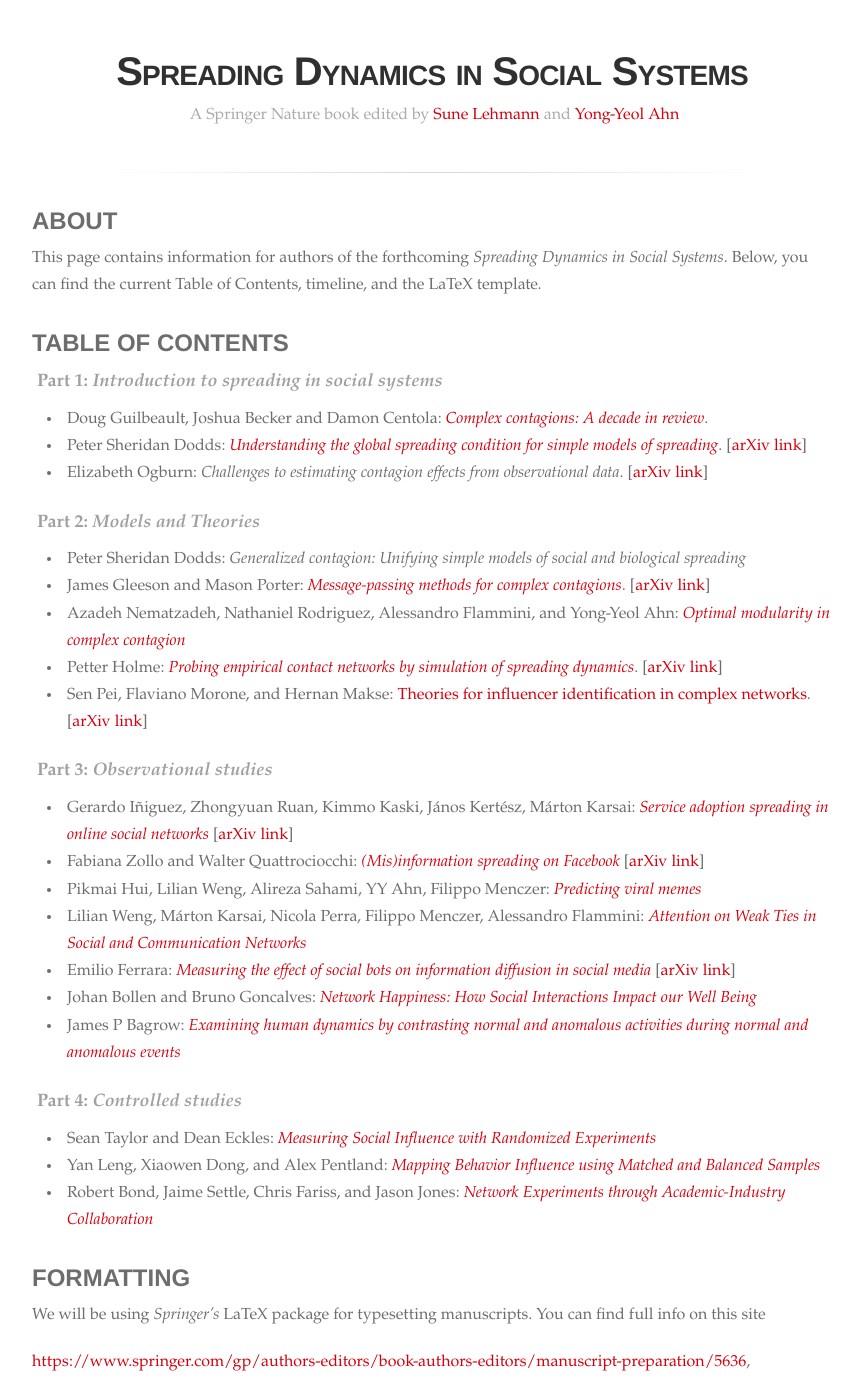
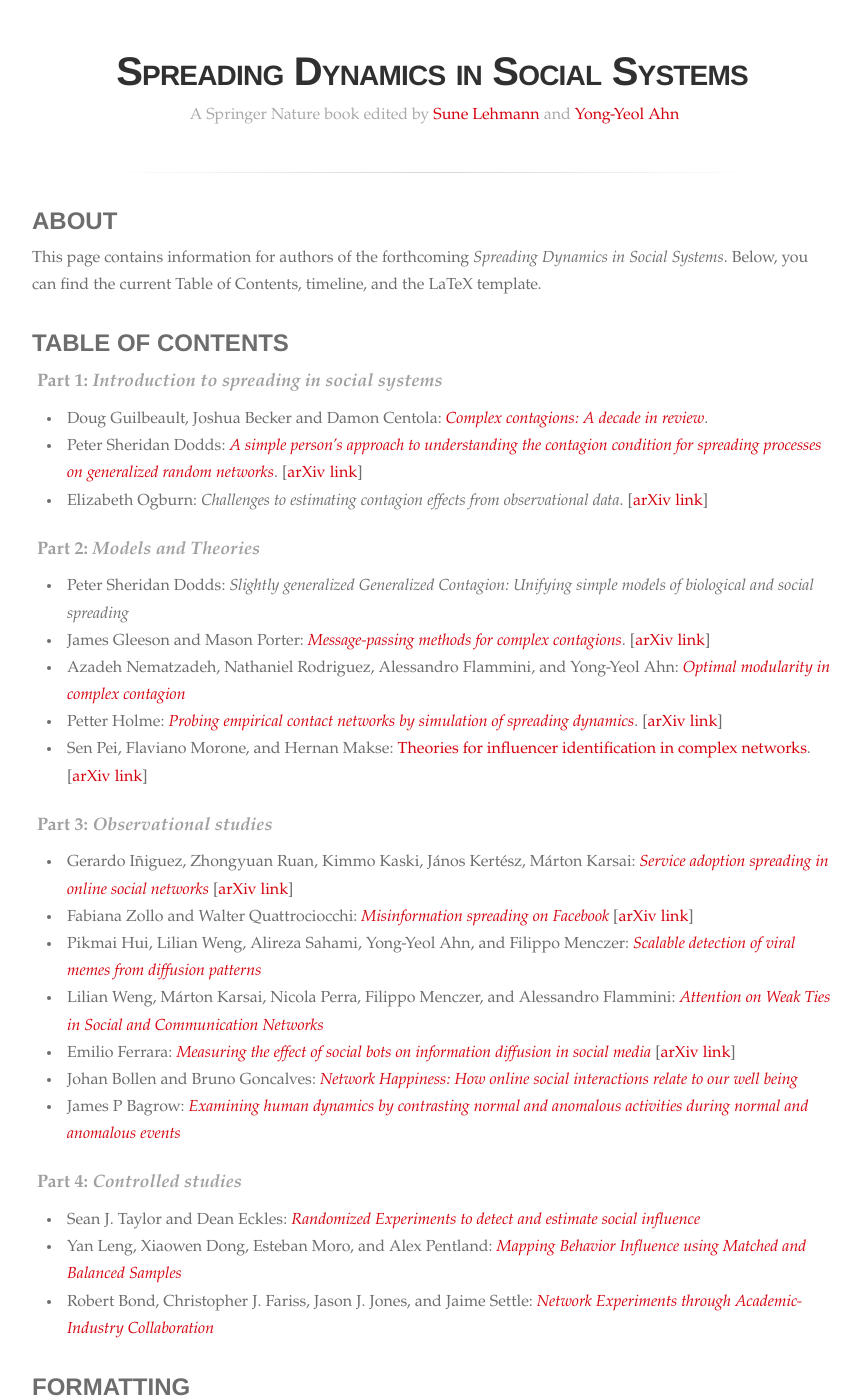
Before and after one commit to socialcontagionbook/socialcontagionbook.github.io, a Jekyll site: the page built from index.md, in a window 1280 px wide and 1400 px high. Shown: the whole window, without its empty margins (208-1069 px from the left). Built offline with Jekyll 4.4.1, drawn with Linux system fonts in a browser that asks for light colours; some web fonts are replaced; our own code applies the rules of GitHub Pages for plain Markdown files.

Commit message:
minor fixes

```diff
--- a/index.md
+++ b/index.md
@@ -11,12 +11,12 @@ This page contains information for authors of the forthcoming _Spreading Dynamic
 ## **Part 1**: _Introduction to spreading in social systems_
 
 * Doug Guilbeault, Joshua Becker and Damon Centola: [_Complex contagions: A decade in review_](#centola).
-* Peter Sheridan Dodds: [_Understanding the global spreading condition for simple models of spreading_](#dodds1). \[[arXiv link](https://arxiv.org/abs/1705.02419)\]
+* Peter Sheridan Dodds: [_A simple person’s approach to understanding the contagion condition for spreading processes on generalized random networks_](#dodds1). \[[arXiv link](https://arxiv.org/abs/1705.02419)\]
 * Elizabeth Ogburn: _Challenges to estimating contagion effects from observational data_. \[[arXiv link](https://arxiv.org/abs/1706.08440)\]
 
 ## **Part 2**: _Models and Theories_
 
-* Peter Sheridan Dodds: _Generalized contagion: Unifying simple models of social and biological spreading_
+* Peter Sheridan Dodds: _Slightly generalized Generalized Contagion: Unifying simple models of biological and social spreading_
 * James Gleeson and Mason Porter: [_Message-passing methods for complex contagions_](#gleeson). \[[arXiv link](https://arxiv.org/abs/1703.08046)\]
 * Azadeh Nematzadeh, Nathaniel Rodriguez, Alessandro Flammini, and Yong-Yeol Ahn: [_Optimal modularity in complex contagion_](#nematzadeh)
 * Petter Holme: [_Probing empirical contact networks by simulation of spreading dynamics_](#holme). \[[arXiv link](https://arxiv.org/abs/1706.09095)\]
@@ -25,18 +25,18 @@ This page contains information for authors of the forthcoming _Spreading Dynamic
 ## **Part 3**: _Observational studies_
 
 * Gerardo Iñiguez, Zhongyuan Ruan, Kimmo Kaski, János Kertész, Márton Karsai: [_Service adoption spreading in online social networks_](#iniquez) \[[arXiv link](https://arxiv.org/abs/1706.09777)\]
-* Fabiana Zollo and Walter Quattrociocchi: [_(Mis)information spreading on Facebook_](#quattrociocchi) \[[arXiv link](https://arxiv.org/abs/1706.09494)\]
-* Pikmai Hui, Lilian Weng, Alireza Sahami, YY Ahn, Filippo Menczer: [_Predicting viral memes_](#hui)
-* Lilian Weng, Márton Karsai, Nicola Perra, Filippo Menczer, Alessandro Flammini: [_Attention on Weak Ties in Social and Communication Networks_](#weng)
+* Fabiana Zollo and Walter Quattrociocchi: [_Misinformation spreading on Facebook_](#quattrociocchi) \[[arXiv link](https://arxiv.org/abs/1706.09494)\]
+* Pikmai Hui, Lilian Weng, Alireza Sahami, Yong-Yeol Ahn, and Filippo Menczer: [_Scalable detection of viral memes from diffusion patterns_](#hui)
+* Lilian Weng, Márton Karsai, Nicola Perra, Filippo Menczer, and Alessandro Flammini: [_Attention on Weak Ties in Social and Communication Networks_](#weng)
 * Emilio Ferrara: [_Measuring the effect of social bots on information diffusion in social media_](#ferrara) \[[arXiv link](https://arxiv.org/abs/1708.08134)\]
-* Johan Bollen and Bruno Goncalves: [_Network Happiness: How Social Interactions Impact our Well Being_](#bollen)
+* Johan Bollen and Bruno Goncalves: [_Network Happiness: How online social interactions relate to our well being_](#bollen)
 * James P Bagrow: [_Examining human dynamics by contrasting normal and anomalous activities during normal and anomalous events_](#bagrow)
 
 ## **Part 4**: _Controlled studies_
 
-* Sean Taylor and Dean Eckles: [_Measuring Social Influence with Randomized Experiments_](#taylor)
-* Yan Leng, Xiaowen Dong, and Alex Pentland: [_Mapping Behavior Influence using Matched and Balanced Samples_](#pentland)
-* Robert Bond, Jaime Settle, Chris Fariss, and Jason Jones: [_Network Experiments through Academic-Industry Collaboration_](#bond)
+* Sean J. Taylor and Dean Eckles: [_Randomized Experiments to detect and estimate social influence_](#taylor)
+* Yan Leng, Xiaowen Dong, Esteban Moro, and Alex Pentland: [_Mapping Behavior Influence using Matched and Balanced Samples_](#pentland)
+* Robert Bond, Christopher J. Fariss, Jason J. Jones, and Jaime Settle: [_Network Experiments through Academic-Industry Collaboration_](#bond)
 
 # Formatting
 We will be using _Springer's_ LaTeX package for typesetting manuscripts. You can find full info on this site
```
